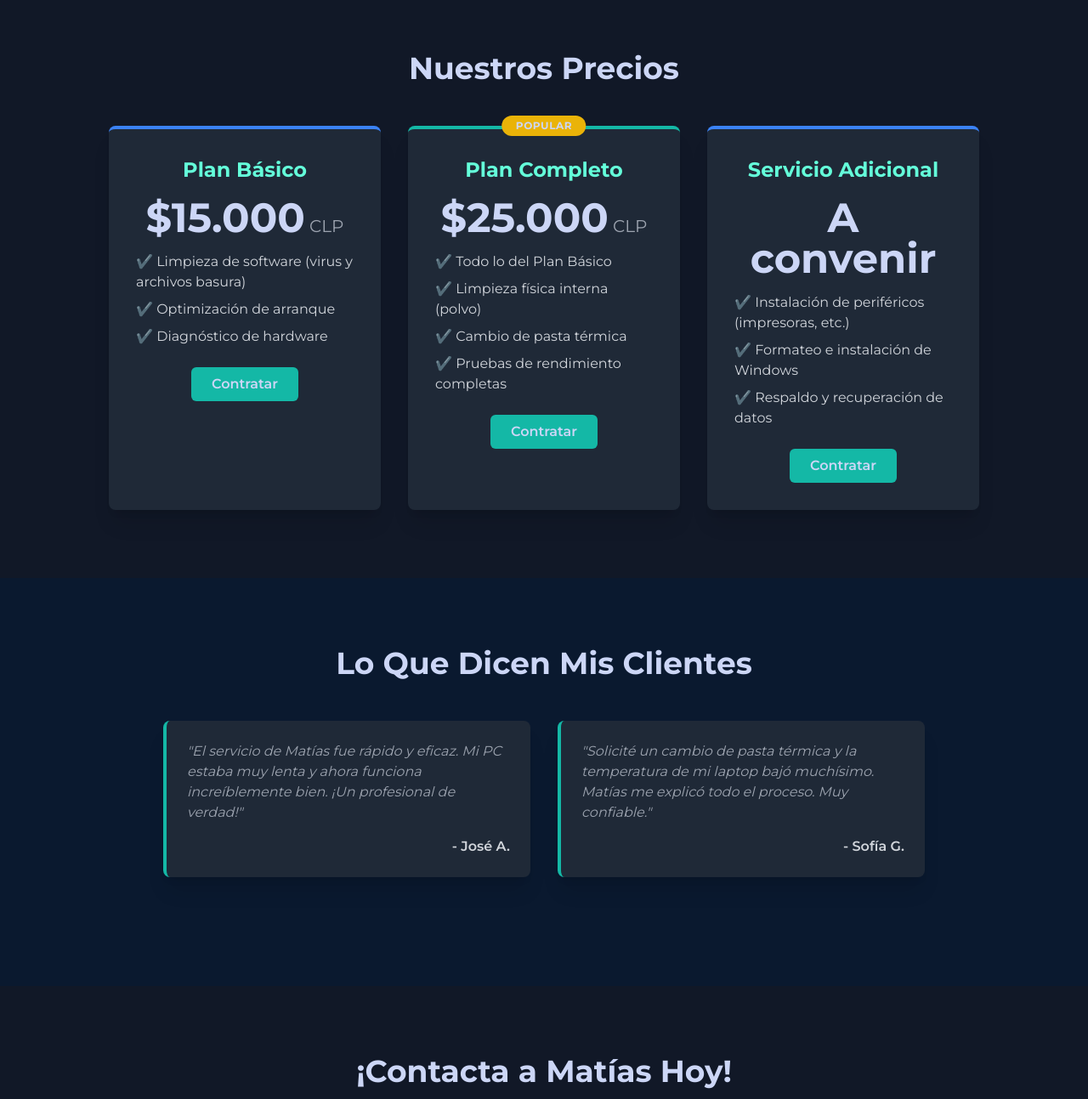
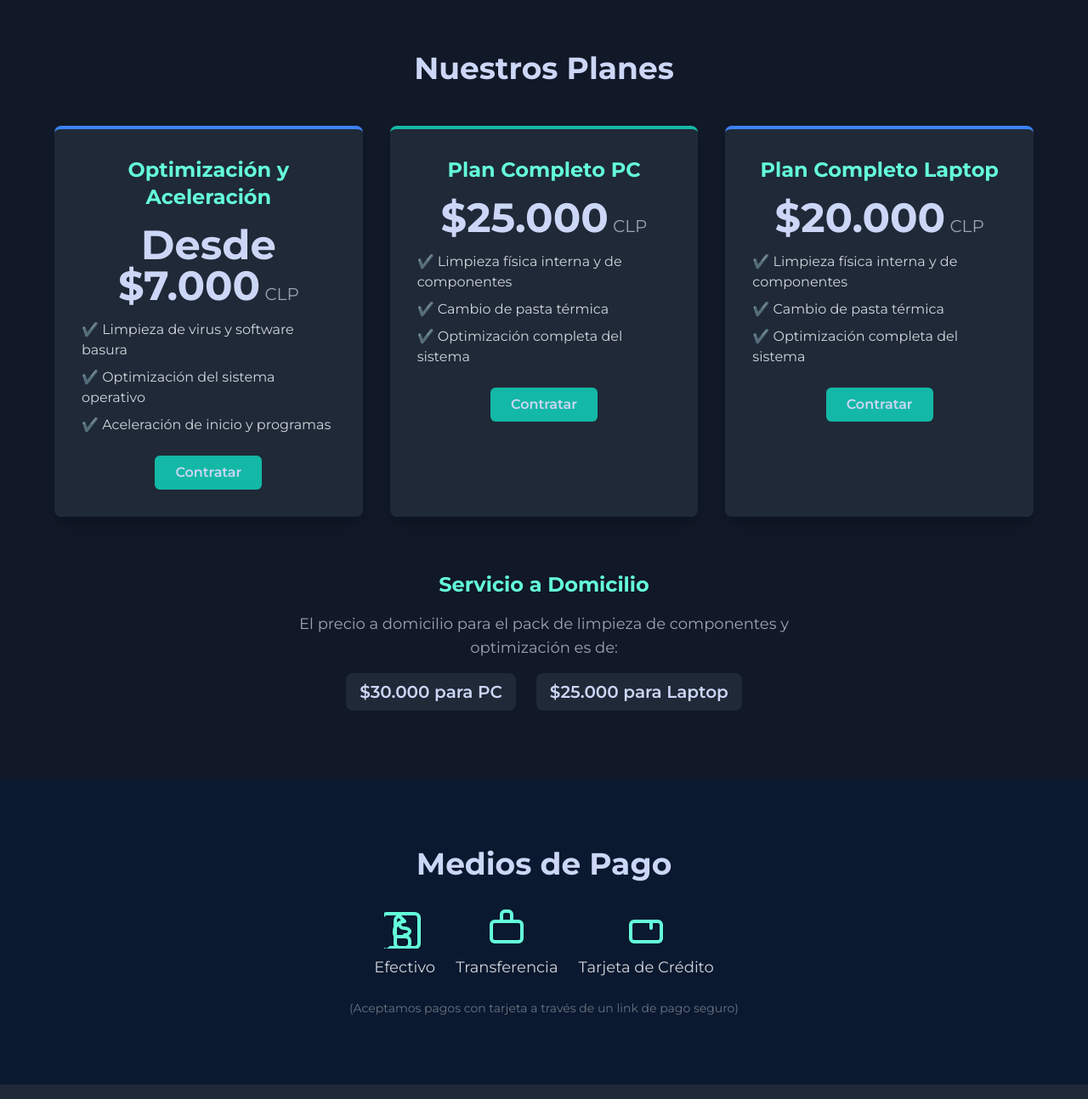
Before and after one commit to yens1x/pagina-tecnica, a plain HTML site: page index.html in a window 1280 px wide. Shown: the part 1360-2653 px from the top of the page at 85% size. Drawn offline with nearby package versions, Linux system fonts and the light colour scheme.

Commit message:
Update index.html

```diff
--- a/index.html
+++ b/index.html
@@ -28,10 +28,17 @@
         .section-heading {
             color: #CCD6F6;
         }
+        .card {
+            transition: transform 0.3s ease-in-out;
+        }
+        .card:hover {
+            transform: translateY(-5px);
+        }
     </style>
 </head>
 <body class="bg-navy">
 
+    <!-- Header & Hero Section -->
     <header id="inicio" class="min-h-screen flex items-center justify-center text-center px-4">
         <div class="max-w-4xl mx-auto">
             <p class="text-sm md:text-md text-accent font-semibold mb-4">¡Hola, mi nombre es</p>
@@ -46,10 +53,12 @@
         </div>
     </header>
 
+    <!-- Services Section -->
     <section id="servicios" class="py-20 px-4">
         <div class="container mx-auto">
             <h2 class="text-3xl md:text-4xl font-bold text-center mb-12 section-heading">Mis Servicios</h2>
             <div class="grid grid-cols-1 md:grid-cols-2 lg:grid-cols-3 gap-8 max-w-6xl mx-auto">
+                <!-- Servicio 1: Limpieza y Mantenimiento -->
                 <div class="p-6 bg-gray-800 rounded-lg shadow-xl btn">
                     <div class="text-accent text-3xl mb-4">⚙️</div>
                     <h3 class="text-xl md:text-2xl font-semibold mb-2 section-heading">Limpieza y Mantención Completa</h3>
@@ -57,6 +66,7 @@
                         Eliminación de polvo, suciedad y obstrucciones en ventiladores y componentes internos para mejorar la ventilación y prevenir el sobrecalentamiento.
                     </p>
                 </div>
+                <!-- Servicio 2: Cambio de Pasta Térmica -->
                 <div class="p-6 bg-gray-800 rounded-lg shadow-xl btn">
                     <div class="text-accent text-3xl mb-4">🌡️</div>
                     <h3 class="text-xl md:text-2xl font-semibold mb-2 section-heading">Cambio de Pasta Térmica</h3>
@@ -64,6 +74,7 @@
                         Reemplazo de la pasta térmica del procesador y tarjeta de video para optimizar la disipación de calor y asegurar un rendimiento óptimo.
                     </p>
                 </div>
+                <!-- Servicio 3: Optimización y Software -->
                 <div class="p-6 bg-gray-800 rounded-lg shadow-xl btn">
                     <div class="text-accent text-3xl mb-4">💻</div>
                     <h3 class="text-xl md:text-2xl font-semibold mb-2 section-heading">Optimización de Software</h3>
@@ -75,68 +86,121 @@
         </div>
     </section>
 
+    <!-- Pricing Section -->
     <section id="precios" class="py-20 px-4 bg-gray-900">
         <div class="container mx-auto">
-            <h2 class="text-3xl md:text-4xl font-bold text-center mb-12 section-heading">Nuestros Precios</h2>
-            <div class="grid grid-cols-1 md:grid-cols-2 lg:grid-cols-3 gap-8 max-w-5xl mx-auto">
+            <h2 class="text-3xl md:text-4xl font-bold text-center mb-12 section-heading">Nuestros Planes</h2>
+            <div class="grid grid-cols-1 md:grid-cols-2 lg:grid-cols-3 gap-8 max-w-6xl mx-auto">
+                <!-- Plan de Optimización -->
                 <div class="p-8 bg-gray-800 rounded-lg shadow-xl text-center border-t-4 border-blue-500 btn">
-                    <h3 class="text-2xl font-bold mb-4 text-accent">Plan Básico</h3>
-                    <p class="text-4xl md:text-5xl font-bold mb-4 section-heading">$15.000<span class="text-xl font-normal text-gray-400"> CLP</span></p>
+                    <h3 class="text-2xl font-bold mb-4 text-accent">Optimización y Aceleración</h3>
+                    <p class="text-4xl md:text-5xl font-bold mb-4 section-heading">Desde <br>$7.000<span class="text-xl font-normal text-gray-400"> CLP</span></p>
                     <ul class="text-left space-y-2 text-gray-300 mb-6">
-                        <li>✔️ Limpieza de software (virus y archivos basura)</li>
-                        <li>✔️ Optimización de arranque</li>
-                        <li>✔️ Diagnóstico de hardware</li>
+                        <li>✔️ Limpieza de virus y software basura</li>
+                        <li>✔️ Optimización del sistema operativo</li>
+                        <li>✔️ Aceleración de inicio y programas</li>
                     </ul>
                     <a href="#contacto" class="btn inline-block px-6 py-2 rounded-md font-semibold bg-teal-500 text-navy hover:bg-teal-600">
                         Contratar
                     </a>
                 </div>
-                <div class="p-8 bg-gray-800 rounded-lg shadow-xl text-center border-t-4 border-teal-500 btn relative">
-                    <div class="absolute -top-4 right-1/2 translate-x-1/2 bg-yellow-500 text-navy text-xs font-bold px-4 py-1 rounded-full uppercase tracking-wider">Popular</div>
-                    <h3 class="text-2xl font-bold mb-4 text-accent">Plan Completo</h3>
+                <!-- Plan Completo PC -->
+                <div class="p-8 bg-gray-800 rounded-lg shadow-xl text-center border-t-4 border-teal-500 btn">
+                    <h3 class="text-2xl font-bold mb-4 text-accent">Plan Completo PC</h3>
                     <p class="text-4xl md:text-5xl font-bold mb-4 section-heading">$25.000<span class="text-xl font-normal text-gray-400"> CLP</span></p>
                     <ul class="text-left space-y-2 text-gray-300 mb-6">
-                        <li>✔️ Todo lo del Plan Básico</li>
-                        <li>✔️ Limpieza física interna (polvo)</li>
+                        <li>✔️ Limpieza física interna y de componentes</li>
                         <li>✔️ Cambio de pasta térmica</li>
-                        <li>✔️ Pruebas de rendimiento completas</li>
+                        <li>✔️ Optimización completa del sistema</li>
                     </ul>
                     <a href="#contacto" class="btn inline-block px-6 py-2 rounded-md font-semibold bg-teal-500 text-navy hover:bg-teal-600">
                         Contratar
                     </a>
                 </div>
+                <!-- Plan Completo Laptop -->
                 <div class="p-8 bg-gray-800 rounded-lg shadow-xl text-center border-t-4 border-blue-500 btn">
-                    <h3 class="text-2xl font-bold mb-4 text-accent">Servicio Adicional</h3>
-                    <p class="text-4xl md:text-5xl font-bold mb-4 section-heading">A convenir</p>
+                    <h3 class="text-2xl font-bold mb-4 text-accent">Plan Completo Laptop</h3>
+                    <p class="text-4xl md:text-5xl font-bold mb-4 section-heading">$20.000<span class="text-xl font-normal text-gray-400"> CLP</span></p>
                     <ul class="text-left space-y-2 text-gray-300 mb-6">
-                        <li>✔️ Instalación de periféricos (impresoras, etc.)</li>
-                        <li>✔️ Formateo e instalación de Windows</li>
-                        <li>✔️ Respaldo y recuperación de datos</li>
+                        <li>✔️ Limpieza física interna y de componentes</li>
+                        <li>✔️ Cambio de pasta térmica</li>
+                        <li>✔️ Optimización completa del sistema</li>
                     </ul>
                     <a href="#contacto" class="btn inline-block px-6 py-2 rounded-md font-semibold bg-teal-500 text-navy hover:bg-teal-600">
                         Contratar
                     </a>
                 </div>
             </div>
-        </div>
-    </section>
 
-    <section id="testimonios" class="py-20 px-4">
-        <div class="container mx-auto max-w-4xl">
-            <h2 class="text-3xl md:text-4xl font-bold text-center mb-12 section-heading">Lo Que Dicen Mis Clientes</h2>
-            <div class="grid grid-cols-1 md:grid-cols-2 gap-8 mb-12">
-                <div class="p-6 bg-gray-800 rounded-lg shadow-xl border-l-4 border-teal-500">
-                    <p class="text-gray-400 italic">"El servicio de Matías fue rápido y eficaz. Mi PC estaba muy lenta y ahora funciona increíblemente bien. ¡Un profesional de verdad!"</p>
-                    <p class="font-semibold text-right mt-4 text-gray-300">- José A.</p>
-                </div>
-                <div class="p-6 bg-gray-800 rounded-lg shadow-xl border-l-4 border-teal-500">
-                    <p class="text-gray-400 italic">"Solicité un cambio de pasta térmica y la temperatura de mi laptop bajó muchísimo. Matías me explicó todo el proceso. Muy confiable."</p>
-                    <p class="font-semibold text-right mt-4 text-gray-300">- Sofía G.</p>
+            <div class="mt-16 text-center max-w-2xl mx-auto">
+                <h3 class="text-2xl font-bold mb-4 text-accent">Servicio a Domicilio</h3>
+                <p class="text-lg text-gray-400 mb-4">El precio a domicilio para el pack de limpieza de componentes y optimización es de:</p>
+                <div class="flex flex-col sm:flex-row justify-center items-center gap-6 text-xl font-semibold">
+                    <p class="bg-gray-800 py-2 px-4 rounded-lg">$30.000 para PC</p>
+                    <p class="bg-gray-800 py-2 px-4 rounded-lg">$25.000 para Laptop</p>
                 </div>
             </div>
         </div>
     </section>
 
+    <!-- Payment Methods Section -->
+    <section id="pagos" class="py-20 px-4">
+        <div class="container mx-auto max-w-2xl text-center">
+            <h2 class="text-3xl md:text-4xl font-bold mb-8 section-heading">Medios de Pago</h2>
+            <div class="flex flex-wrap justify-center items-center gap-6 text-gray-300 text-lg">
+                <div class="flex flex-col items-center">
+                    <svg class="w-12 h-12 mb-2 text-accent" fill="none" viewBox="0 0 24 24" stroke="currentColor">
+                        <path stroke-linecap="round" stroke-linejoin="round" stroke-width="2" d="M12 8c-1.657 0-3 .895-3 2s1.343 2 3 2 3 .895 3 2-1.343 2-3 2m0-8a6 6 0 00-6 6v1a2 2 0 002 2h4.5a2.5 2.5 0 012.5 2.5V21a2.5 2.5 0 01-2.5 2.5h-9A2.5 2.5 0 01-1 21V6a2.5 2.5 0 012.5-2.5h16A2.5 2.5 0 0120.5 6v15a2.5 2.5 0 01-2.5 2.5h-9a2.5 2.5 0 01-2.5-2.5V7.5a2.5 2.5 0 012.5-2.5z"></path>
+                    </svg>
+                    <span>Efectivo</span>
+                </div>
+                <div class="flex flex-col items-center">
+                    <svg class="w-12 h-12 mb-2 text-accent" fill="none" viewBox="0 0 24 24" stroke="currentColor">
+                        <path stroke-linecap="round" stroke-linejoin="round" stroke-width="2" d="M3 10a2 2 0 012-2h14a2 2 0 012 2v8a2 2 0 01-2 2H5a2 2 0 01-2-2v-8z"></path>
+                        <path stroke-linecap="round" stroke-linejoin="round" stroke-width="2" d="M15 8V4a2 2 0 00-2-2h-2a2 2 0 00-2 2v4"></path>
+                    </svg>
+                    <span>Transferencia</span>
+                </div>
+                <div class="flex flex-col items-center">
+                    <svg class="w-12 h-12 mb-2 text-accent" fill="none" viewBox="0 0 24 24" stroke="currentColor">
+                        <path stroke-linecap="round" stroke-linejoin="round" stroke-width="2" d="M3 10a2 2 0 012-2h14a2 2 0 012 2v8a2 2 0 01-2 2H5a2 2 0 01-2-2v-8z"></path>
+                        <path stroke-linecap="round" stroke-linejoin="round" stroke-width="2" d="M15 8v4"></path>
+                    </svg>
+                    <span>Tarjeta de Crédito</span>
+                </div>
+            </div>
+            <p class="mt-6 text-sm text-gray-500">
+                (Aceptamos pagos con tarjeta a través de un link de pago seguro)
+            </p>
+        </div>
+    </section>
+
+    <!-- About Me & Testimonials Section -->
+    <section id="testimonios" class="py-20 px-4 bg-gray-800">
+        <div class="container mx-auto max-w-4xl">
+            <h2 class="text-3xl md:text-4xl font-bold text-center mb-12 section-heading">Lo Que Dicen Mis Clientes</h2>
+            <div class="grid grid-cols-1 md:grid-cols-2 gap-8 mb-12">
+                <div class="p-6 bg-gray-700 rounded-lg shadow-xl border-l-4 border-teal-500">
+                    <p class="text-gray-400 italic">"El servicio de Matías fue rápido y eficaz. Mi PC estaba muy lenta y ahora funciona increíblemente bien. ¡Un profesional de verdad!"</p>
+                    <p class="font-semibold text-right mt-4 text-gray-300">- José A.</p>
+                </div>
+                <div class="p-6 bg-gray-700 rounded-lg shadow-xl border-l-4 border-teal-500">
+                    <p class="text-gray-400 italic">"Solicité un cambio de pasta térmica y la temperatura de mi laptop bajó muchísimo. Matías me explicó todo el proceso. Muy confiable."</p>
+                    <p class="font-semibold text-right mt-4 text-gray-300">- Sofía G.</p>
+                </div>
+            </div>
+            <div class="text-center mt-12">
+                <h2 class="text-3xl md:text-4xl font-semibold mb-4 text-teal-400">
+                    Acerca de mí
+                </h2>
+                <p class="text-gray-400 leading-relaxed max-w-2xl mx-auto">
+                    Soy Matías Valladares, un apasionado estudiante de Ingeniería en Computación e Informática. Mi objetivo es ofrecerte soluciones técnicas de alta calidad y un servicio confiable a domicilio. Combino mis conocimientos académicos con la experiencia práctica para resolver los problemas de tus equipos de manera eficiente y transparente.
+                </p>
+            </div>
+        </div>
+    </section>
+
+    <!-- Contact & Footer Section -->
     <section id="contacto" class="py-20 px-4 bg-gray-900">
         <div class="container mx-auto text-center max-w-2xl">
             <h2 class="text-3xl md:text-4xl font-bold mb-4 section-heading">¡Contacta a Matías Hoy!</h2>
@@ -154,7 +218,7 @@
         </div>
     </section>
 
-    <footer class="py-6 text-center text-sm text-gray-500">
+    <footer class="py-6 text-center text-sm text-gray-500 bg-gray-800">
         &copy; 2024 Matías Valladares. Todos los derechos reservados.
     </footer>
 
```
